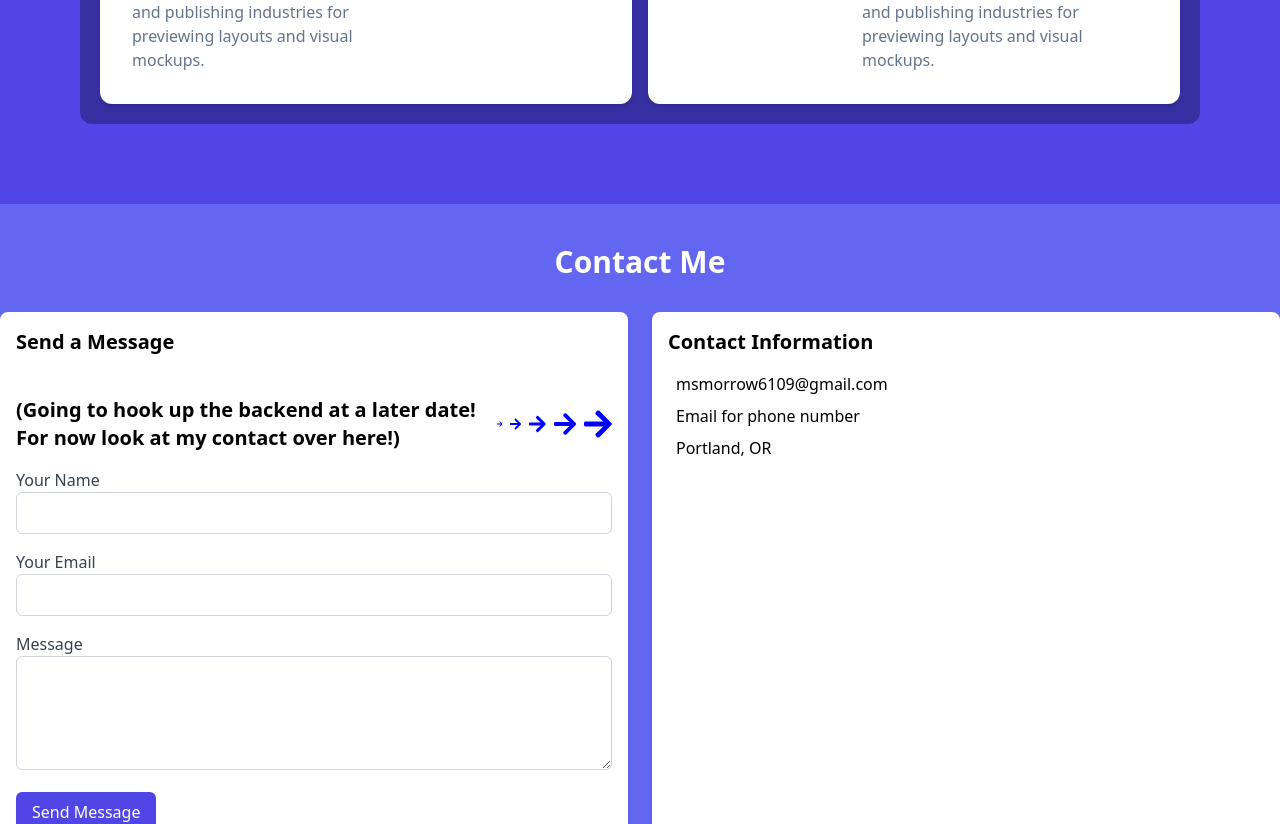
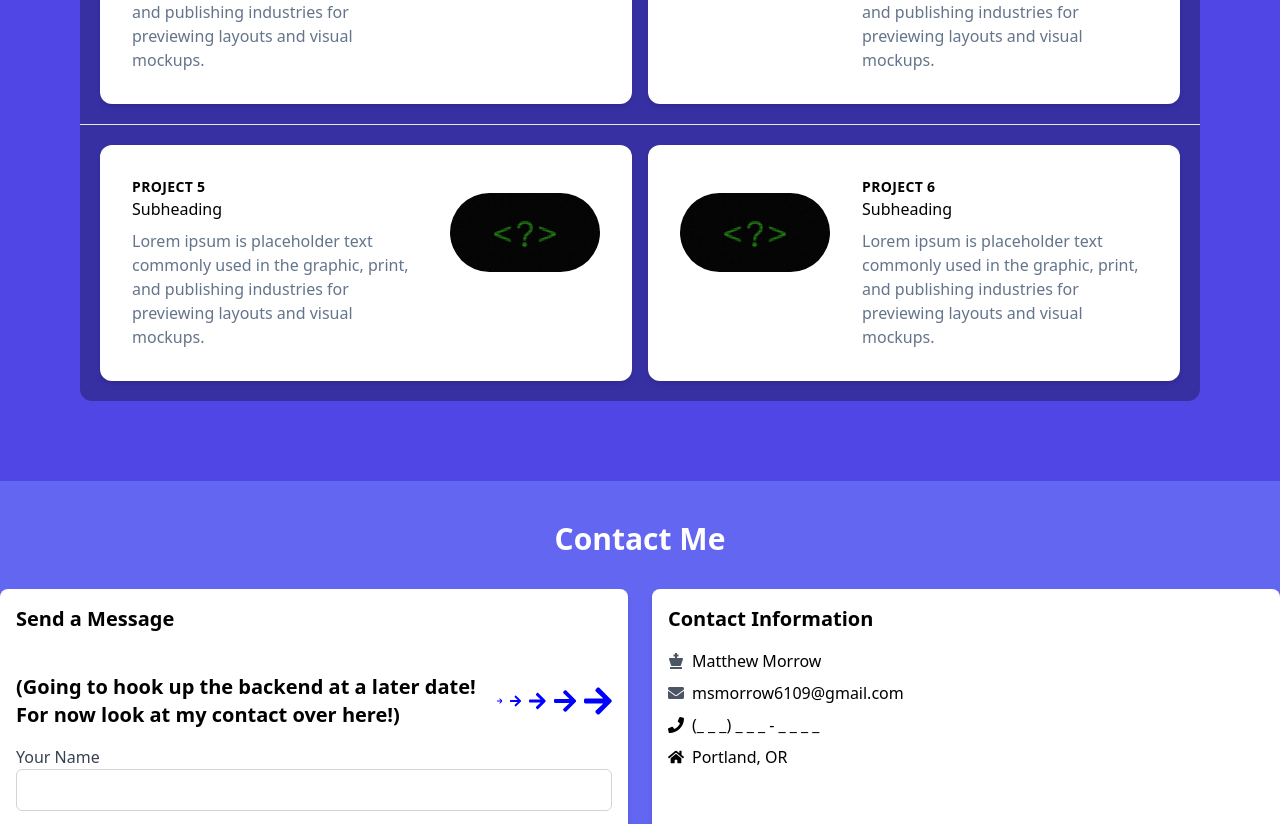
Before and after one commit to mmorrow6109/React_Portfolio, a React (Vite) app in the folder React_Portfolio/: page / in a window 1280 px wide. Shown: the part 1288-2112 px from the top of the page. Built offline with nearby package versions, Linux system fonts and the light colour scheme.

Commit message:
icons added to contact

```diff
--- a/React_Portfolio/src/components/contact.jsx
+++ b/React_Portfolio/src/components/contact.jsx
@@ -1,4 +1,8 @@
 import { FaArrowRight } from 'react-icons/fa';
+import { FaEnvelope } from "react-icons/fa";
+import { FaPhone } from "react-icons/fa";
+import { FaHome } from "react-icons/fa";
+import { FaChessKing } from "react-icons/fa";
 
 export default function Contact() {
     return (
@@ -35,15 +39,19 @@ export default function Contact() {
                     <div className="p-4 bg-white rounded-lg shadow-md">
                         <h3 className="text-xl font-semibold mb-4">Contact Information</h3>
                         <div className="flex items-center mb-2">
-                            <span className="mr-2"><i className="fas fa-envelope text-gray-600"></i></span>
+                            <span className="mr-2"><i className="text-gray-600"><FaChessKing/></i></span>
+                            <span>Matthew Morrow</span>
+                        </div>
+                        <div className="flex items-center mb-2">
+                            <span className="mr-2"><i className="text-gray-600"><FaEnvelope/></i></span>
                             <span>msmorrow6109@gmail.com</span>
                         </div>
                         <div className="flex items-center mb-2">
-                            <span className="mr-2"><i className="fas fa-phone text-gray-600"></i></span>
-                            <span>Email for phone number</span>
+                            <span className="mr-2"><i className=" text-gray-600"></i><FaPhone/></span>
+                            <span>(_ _ _) _ _ _ - _ _ _ _</span>
                         </div>
                         <div className="flex items-center">
-                            <span className="mr-2"><i className="fas fa-map-marker-alt text-gray-600"></i></span>
+                            <span className="mr-2"><i className=" text-gray-600"></i><FaHome/></span>
                             <span>Portland, OR</span>
                         </div>
                     </div>
--- a/React_Portfolio/src/components/projects.jsx
+++ b/React_Portfolio/src/components/projects.jsx
@@ -48,12 +48,49 @@ export default function Projects() {
                         </div>
                     </div>
                     <hr/>
+
                     <div className='grid grid-cols-2 gap-4 p-5'>
                         <div className='max-w-md mx-auto bg-white rounded-xl shadow-md overflow-hidden md:max-w-2xl hover:animate-pulse'>
                             <div className='md:flex'>
                                 <div className='p-8'>
                                     <div className='uppercase tracking-wide text-sm to-indigo-500 font-semibold'>
                                         Project 3
+                                    </div>
+                                    <a href='#'>Subheading</a>
+                                    <p className='mt-2 text-slate-500'>
+                                        Lorem ipsum is placeholder text commonly used in the graphic, print, and publishing industries for previewing layouts and visual mockups.
+                                    </p>
+                                </div>
+                                <div className='md:shrink-0 pt-12 image-container'> {/* Image container */}
+                                    <img src={Project1Img} alt='Question Mark' className='rounded-full mr-8' width={150} height={150} /> {/* Image */}
+                                </div>
+                            </div>
+                        </div>
+
+                        <div className='max-w-md mx-auto bg-white rounded-xl shadow-md overflow-hidden md:max-w-2xl hover:animate-pulse'>
+                            <div className='md:flex'>
+                                <div className='md:shrink-0 pt-12 image-container'> {/* Image container */}
+                                    <img src={Project1Img} alt='Question Mark' className='rounded-full ml-8' width={150} height={150} /> {/* Image */}
+                                </div>
+                                <div className='p-8'>
+                                    <div className='uppercase tracking-wide text-sm to-indigo-500 font-semibold'>
+                                        Project 4
+                                    </div>
+                                    <a href='#'>Subheading</a>
+                                    <p className='mt-2 text-slate-500'>
+                                        Lorem ipsum is placeholder text commonly used in the graphic, print, and publishing industries for previewing layouts and visual mockups.
+                                    </p>
+                                </div>
+                            </div>
+                        </div>
+                    </div>
+                    <hr/>
+                    <div className='grid grid-cols-2 gap-4 p-5'>
+                        <div className='max-w-md mx-auto bg-white rounded-xl shadow-md overflow-hidden md:max-w-2xl hover:animate-pulse'>
+                            <div className='md:flex'>
+                                <div className='p-8'>
+                                    <div className='uppercase tracking-wide text-sm to-indigo-500 font-semibold'>
+                                        Project 5
                                     </div>
                                     <a href='#'>Subheading</a>
                                     <p className='mt-2 text-slate-500'>
@@ -72,7 +109,7 @@ export default function Projects() {
                                 </div>
                                 <div className='p-8'>
                                     <div className='uppercase tracking-wide text-sm to-indigo-500 font-semibold'>
-                                        Project 4
+                                        Project 6
                                     </div>
                                     <a href='#'>Subheading</a>
                                     <p className='mt-2 text-slate-500'>
@@ -81,6 +118,7 @@ export default function Projects() {
                                 </div>
                             </div>
                         </div>
+
                     </div>
                 </div>
             </div>
```
